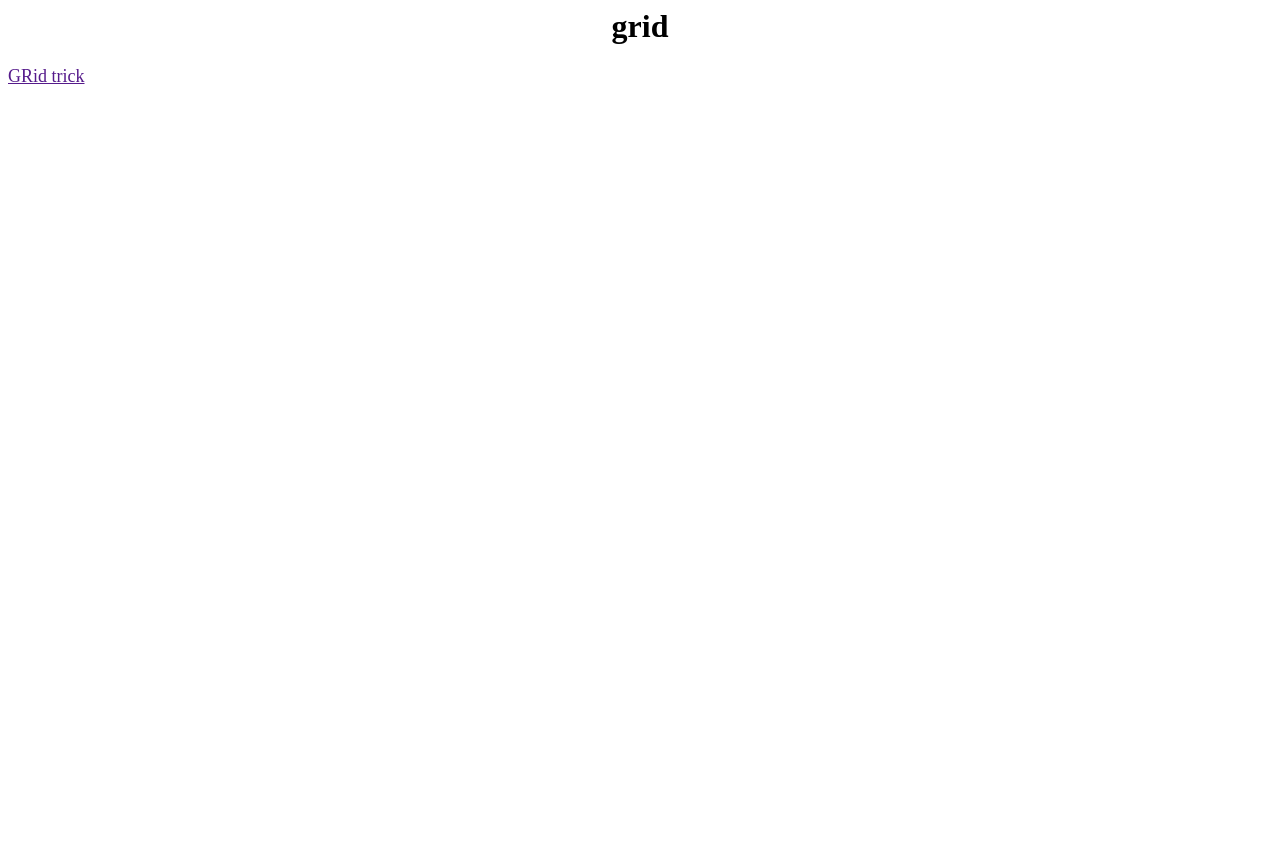
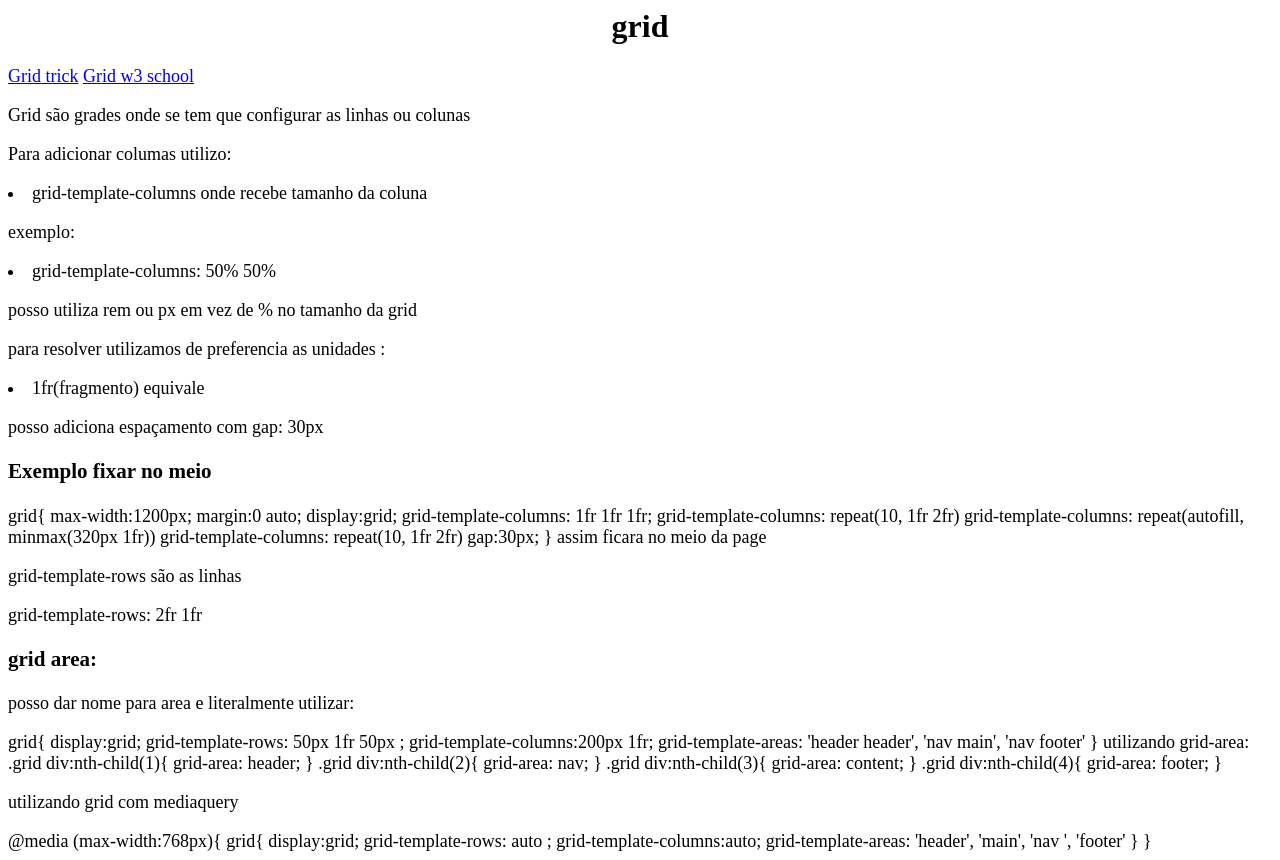
Before and after one commit to Luk3rF7/Curso_html_Css, a plain HTML site: page index.html in a window 1280 px wide. Before the commit the page ends 800 px from the top, so only its background shows below. Drawn offline with Linux system fonts and the light colour scheme.

Commit message:
feat:  update css

```diff
--- a/index.html
+++ b/index.html
@@ -1,5 +1,78 @@
 <h1 align="center">grid</h1>
 
 <div style="font-size:18px;">
-<a href="">GRid trick</a>
+<a href="https://css-tricks.com/snippets/css/complete-guide-grid/">Grid trick</a>
+<a href="https://www.w3schools.com/css/css_grid.asp">Grid w3 school</a>
+
+<p>Grid são grades onde se tem que configurar as linhas ou colunas</p>
+
+<p>Para adicionar columas utilizo:</p>
+<li>grid-template-columns onde recebe tamanho da coluna</li>
+<p>exemplo:</p>
+<li>grid-template-columns: 50% 50% </li>
+<p> posso utiliza rem ou px em vez de % no tamanho da grid </p>
+<p>para resolver utilizamos de preferencia as unidades :</p>
+<li>1fr(fragmento) equivale  </li>
+<P> posso adiciona espaçamento com gap: 30px</P>
+
+<h3>Exemplo fixar no meio</h3>
+
+        grid{
+          max-width:1200px;
+          margin:0 auto;
+          display:grid;
+          grid-template-columns: 1fr 1fr 1fr;
+          <!-- caso queira criar varias colunas utilizo -->
+          grid-template-columns: repeat(10, 1fr 2fr)
+          grid-template-columns: repeat(autofill, minmax(320px 1fr))
+          grid-template-columns: repeat(10, 1fr 2fr)
+          gap:30px;
+        }
+
+        assim ficara no meio da page
+
+<p>grid-template-rows são as linhas</p>
+<p>grid-template-rows: 2fr 1fr</p>
+
+<h3>grid area:</h3>
+<p>posso dar nome para area e literalmente utilizar:</p>
+
+                grid{
+                  display:grid;
+                  grid-template-rows: 50px 1fr 50px ;
+                  grid-template-columns:200px 1fr;
+                  grid-template-areas:
+                   'header header',
+                   'nav main',
+                   'nav footer'
+                }
+
+                utilizando grid-area:
+                  .grid div:nth-child(1){
+                    grid-area: header;
+                  }
+                  .grid div:nth-child(2){
+                    grid-area: nav;
+                  }
+                  .grid div:nth-child(3){
+                    grid-area: content;
+                  }
+                  .grid div:nth-child(4){
+                    grid-area: footer;
+                  }
+<p>utilizando grid com mediaquery</p>
+
+                    @media (max-width:768px){
+                      grid{
+                        display:grid;
+                        grid-template-rows: auto ;
+                        grid-template-columns:auto;
+                        grid-template-areas:
+                         'header',
+                         'main',
+                         'nav ',
+                         'footer'
+                      }
+                    }
+
 </div>
```
